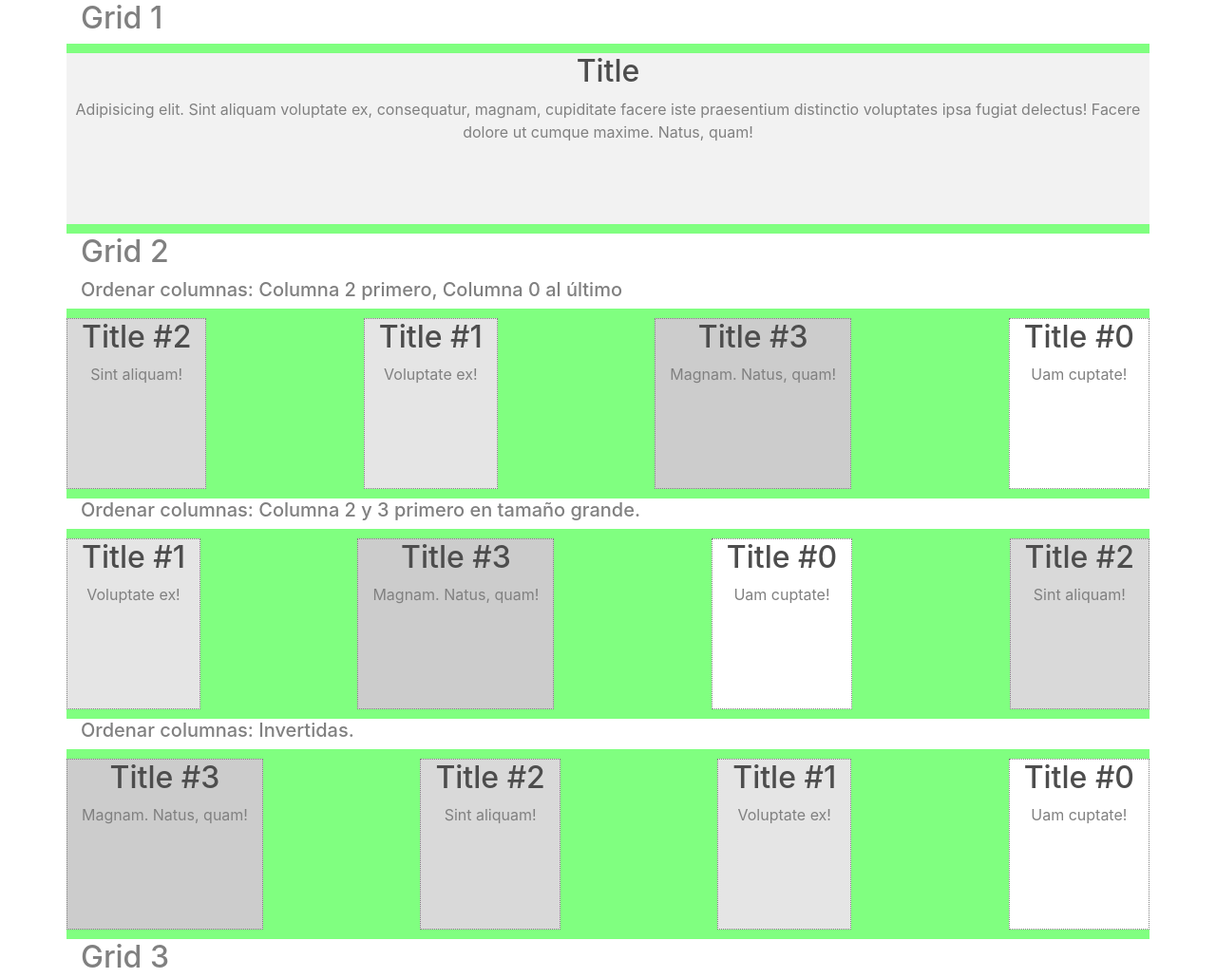
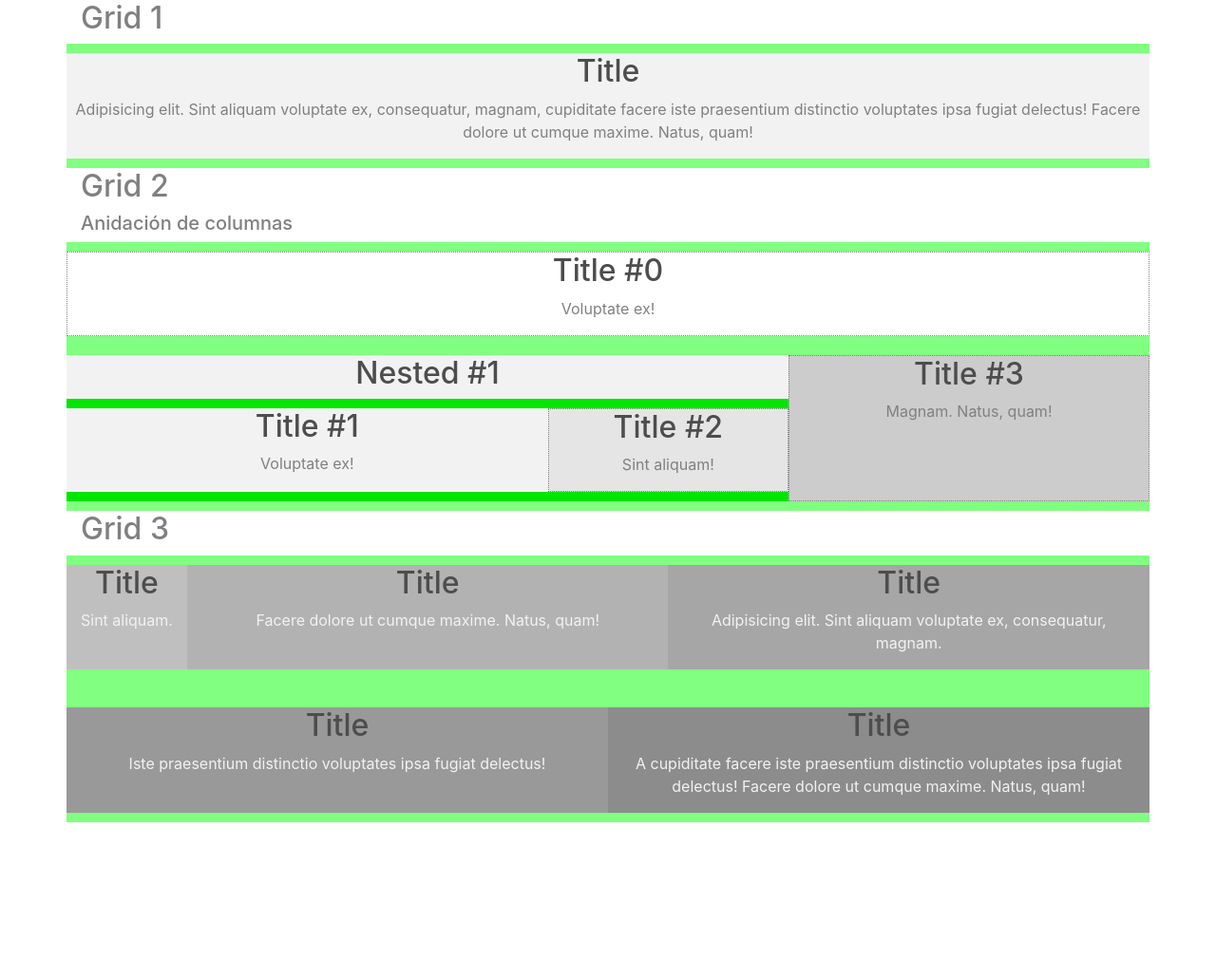
Before and after one commit to jcarlosj/-jcarlosj-Bootstrap-1-Introduccion-U-CAE, a website: page index.html in a window 1280 px wide. Shown: the top 1030 px of the page at 95% size. After the commit the page ends 866 px from the top, so only its background shows below. Drawn offline with nearby package versions, Linux system fonts and the light colour scheme; files that its build step writes are made by us from their sources.

Commit message:
[+] Anida Grids (Cuadriculas: filas/columnas)

```diff
--- a/index.html
+++ b/index.html
@@ -21,59 +21,28 @@
     </div>
     <div class="container">
         <h2>Grid 2</h2>
-        <h5>Ordenar columnas: Columna 2 primero, Columna 0 al último</h5>
-        <div class="row justify-content-between">
-            <div class="col-auto col-zero order-last">
+        <h5>Anidación de columnas</h5>
+        <div class="row">
+            <div class="col-12 col-zero">
                 <h2>Title #0</h2>
-                <p>Uam cuptate!</p>
+                <p>Voluptate ex!</p>
             </div>
-            <div class="col-auto col-two">
+            <div class="col-6 col-md-8 col-one">
+
+                <h2>Nested #1</h2>
+                <div class="row internal-row">
+                    <div class="col-12 col-md-8 col-one">
                         <h2>Title #1</h2>
                         <p>Voluptate ex!</p>
                     </div>
-            <div class="col-auto col-three order-first">
+                    <div class="col-12 col-md-4 col-two">
                         <h2>Title #2</h2>
                         <p>Sint aliquam!</p>
                     </div>
-            <div class="col-auto col-four">
-                <h2>Title #3</h2>
-                <p>Magnam. Natus, quam!</p>
                 </div>
+
             </div>
-        <h5>Ordenar columnas: Columna 2 y 3 primero en tamaño grande.</h5>
-        <div class="row justify-content-between">
-            <div class="col-auto col-zero">
-                <h2>Title #0</h2>
-                <p>Uam cuptate!</p>
-            </div>
-            <div class="col-auto col-two order-lg-first">
-                <h2>Title #1</h2>
-                <p>Voluptate ex!</p>
-            </div>
-            <div class="col-auto col-three">
-                <h2>Title #2</h2>
-                <p>Sint aliquam!</p>
-            </div>
-            <div class="col-auto col-four order-lg-first">
-                <h2>Title #3</h2>
-                <p>Magnam. Natus, quam!</p>
-            </div>
-        </div>
-        <h5>Ordenar columnas: Invertidas.</h5>
-        <div class="row justify-content-between">
-            <div class="col-auto col-zero order-sm-11 order-lg-12">
-                <h2>Title #0</h2>
-                <p>Uam cuptate!</p>
-            </div>
-            <div class="col-auto col-two order-sm-2 order-lg-11">
-                <h2>Title #1</h2>
-                <p>Voluptate ex!</p>
-            </div>
-            <div class="col-auto col-three order-sm-12 order-lg-5">
-                <h2>Title #2</h2>
-                <p>Sint aliquam!</p>
-            </div>
-            <div class="col-auto col-four order-sm-5 order-lg-2">
+            <div class="col-6 col-md-4 col-four">
                 <h2>Title #3</h2>
                 <p>Magnam. Natus, quam!</p>
             </div>
--- a/src/assets/scss/master.scss
+++ b/src/assets/scss/master.scss
@@ -9,7 +9,11 @@ body {
 
 .row {
     background-color: lighten($color: green, $amount: 50% );
-    height: 200px;
+    height: auto;
+
+    &.internal-row {
+        background-color: lighten($color: green, $amount: 20% );
+    }
 
     & > div {
         margin: 10px 0;
```
Lines whose indentation alone changed are shown as unchanged.
